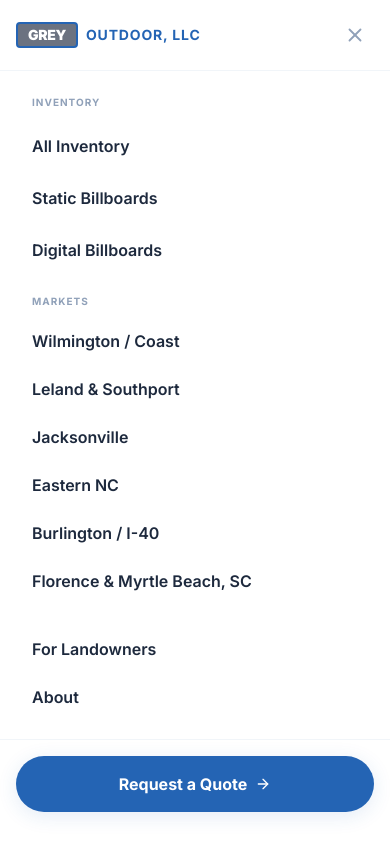
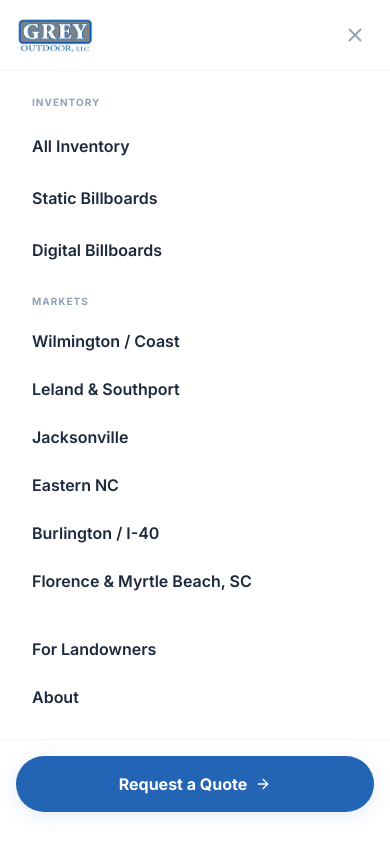
Before and after one commit to steinbros1012/grey-outdoor, a Next.js app: page / in a window 390 px wide. Both pictures are taken after a click on the button "Open menu". Shown: the top 844 px of the page. Built offline with nearby package versions, Linux system fonts and the light colour scheme.

Commit message:
feat: use actual Grey Outdoor logo image in nav and footer
- Downloaded logo.webp from greyoutdoor.com
- Replaced text badge with real logo in Navbar (desktop + mobile)
- Footer uses logo with brightness-0 invert for white version on blue bg

```diff
--- a/components/Footer.tsx
+++ b/components/Footer.tsx
@@ -1,6 +1,7 @@
 "use client";
 
 import Link from "next/link";
+import Image from "next/image";
 
 const services = [
   { label: "Static Billboards", href: "/inventory" },
@@ -33,11 +34,14 @@ export default function Footer() {
         <div className="grid grid-cols-2 md:grid-cols-2 lg:grid-cols-5 gap-8 lg:gap-10">
           {/* Brand col */}
           <div className="col-span-2 lg:col-span-2">
-            <Link href="/" className="flex items-center gap-2 mb-3">
-              <div className="flex items-center px-2.5 py-1 rounded border-2 border-white/50 bg-[#6B7280]">
-                <span className="text-sm font-black tracking-tight text-white leading-none">GREY</span>
-              </div>
-              <span className="text-sm font-bold tracking-[0.06em] text-white/80 leading-none">OUTDOOR, LLC</span>
+            <Link href="/" className="inline-block mb-3">
+              <Image
+                src="/grey-outdoor-logo.webp"
+                alt="Grey Outdoor LLC"
+                width={140}
+                height={52}
+                className="h-12 w-auto object-contain brightness-0 invert"
+              />
             </Link>
             <p className="text-sm text-white/50 mb-6 max-w-xs leading-relaxed">
               North Carolina&apos;s Billboard Advertising Leaders. 700+ faces across
--- a/components/Navbar.tsx
+++ b/components/Navbar.tsx
@@ -2,6 +2,7 @@
 
 import { useState, useEffect, useRef } from "react";
 import Link from "next/link";
+import Image from "next/image";
 import { Menu, X, ChevronDown, ArrowRight } from "lucide-react";
 
 const inventoryLinks = [
@@ -68,12 +69,15 @@ export default function Navbar() {
           <div className="flex items-center gap-6 h-16 md:h-[68px]">
 
             {/* Logo */}
-            <Link href="/" className="flex items-center gap-2 shrink-0 mr-2 group">
-              {/* Logo badge — mirrors their actual logo style */}
-              <div className="flex items-center gap-0 px-2.5 py-1 rounded border-2 border-white/60 bg-[#6B7280]">
-                <span className="text-sm font-black tracking-tight text-white leading-none">GREY</span>
-              </div>
-              <span className="text-sm font-bold tracking-[0.06em] text-white/90 leading-none">OUTDOOR, LLC</span>
+            <Link href="/" className="shrink-0 mr-2">
+              <Image
+                src="/grey-outdoor-logo.webp"
+                alt="Grey Outdoor LLC"
+                width={140}
+                height={52}
+                className="h-10 w-auto object-contain"
+                priority
+              />
             </Link>
 
             {/* Desktop nav */}
@@ -198,11 +202,14 @@ export default function Navbar() {
       {mobileOpen && (
         <div className="fixed inset-0 z-[100] bg-white flex flex-col">
           <div className="flex items-center justify-between px-4 py-4 border-b border-slate-100">
-            <Link href="/" className="flex items-center gap-2" onClick={() => setMobileOpen(false)}>
-              <div className="flex items-center px-2.5 py-1 rounded border-2 border-[#2464B4] bg-[#6B7280]">
-                <span className="text-sm font-black tracking-tight text-white leading-none">GREY</span>
-              </div>
-              <span className="text-sm font-bold tracking-[0.06em] text-[#2464B4] leading-none">OUTDOOR, LLC</span>
+            <Link href="/" onClick={() => setMobileOpen(false)}>
+              <Image
+                src="/grey-outdoor-logo.webp"
+                alt="Grey Outdoor LLC"
+                width={140}
+                height={52}
+                className="h-9 w-auto object-contain"
+              />
             </Link>
             <button className="p-2 text-slate-400 hover:text-slate-900 rounded-lg" onClick={() => setMobileOpen(false)} aria-label="Close menu">
               <X size={22} />
```
Also changed, not shown: public/grey-outdoor-logo.webp (added).
